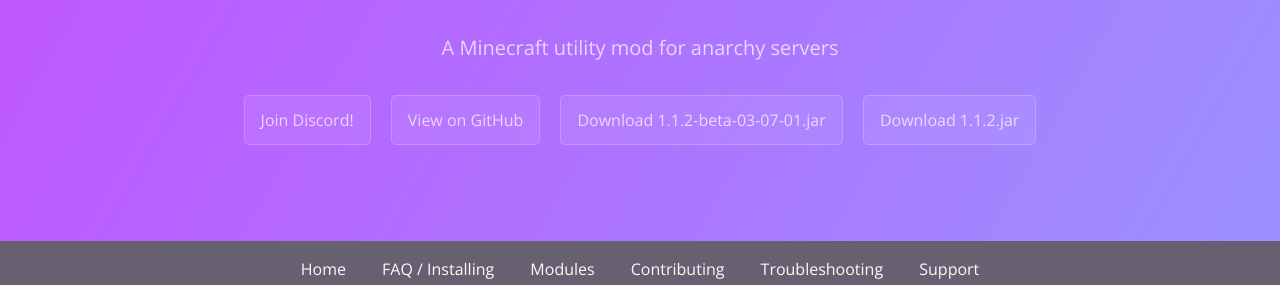
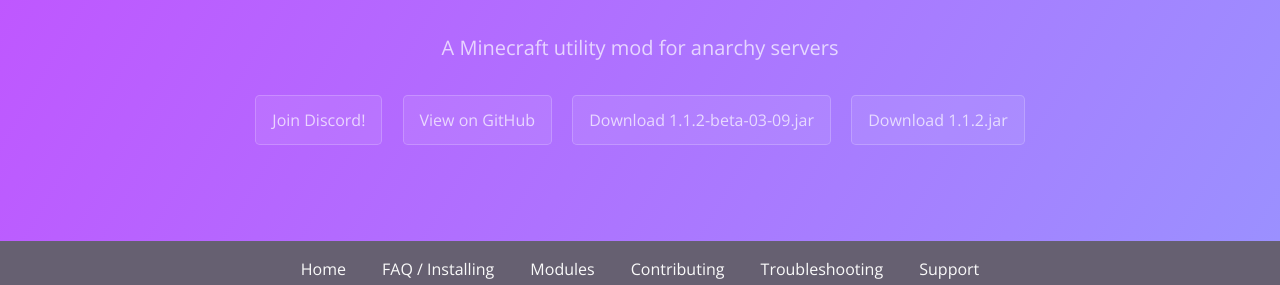
Before and after one commit to kami-blue/website, a Jekyll site: the page built from docs/index.md, in a window 1280 px wide. Shown: the part 142-427 px from the top of the page. Built offline with Jekyll 4.4.1, drawn with Linux system fonts in a browser that asks for light colours.

Commit message:
[BOT] New beta release from Discord

```diff
--- a/docs/_config.yml
+++ b/docs/_config.yml
@@ -9,8 +9,8 @@ github:
   tar_url: https://github.com/S-B99/kamiblueWebsite/tarball/master
   jar_url: https://github.com/S-B99/kamiblue/releases/download/v1.1.2/KAMI-Blue-v1.1.2-release.jar
   jar_name: 1.1.2
-  beta_jar_url: https://cdn.discordapp.com/attachments/634549110145286156/685940591867330569/kblue-beta-v1.1.2-03-07-01-release.jar
-  beta_jar_name: 1.1.2-beta-03-07-01
+  beta_jar_url: https://cdn.discordapp.com/attachments/634549110145286156/686743190019244095/kblue-beta-v1.1.2-03-09-01-release.jar
+  beta_jar_name: 1.1.2-beta-03-09
 discord_url: https://discord.gg/KfpqwZB
 baritone_url: https://github.com/cabaletta/baritone/releases/tag/v1.2.10
 theme: jekyll-theme-cayman
```
